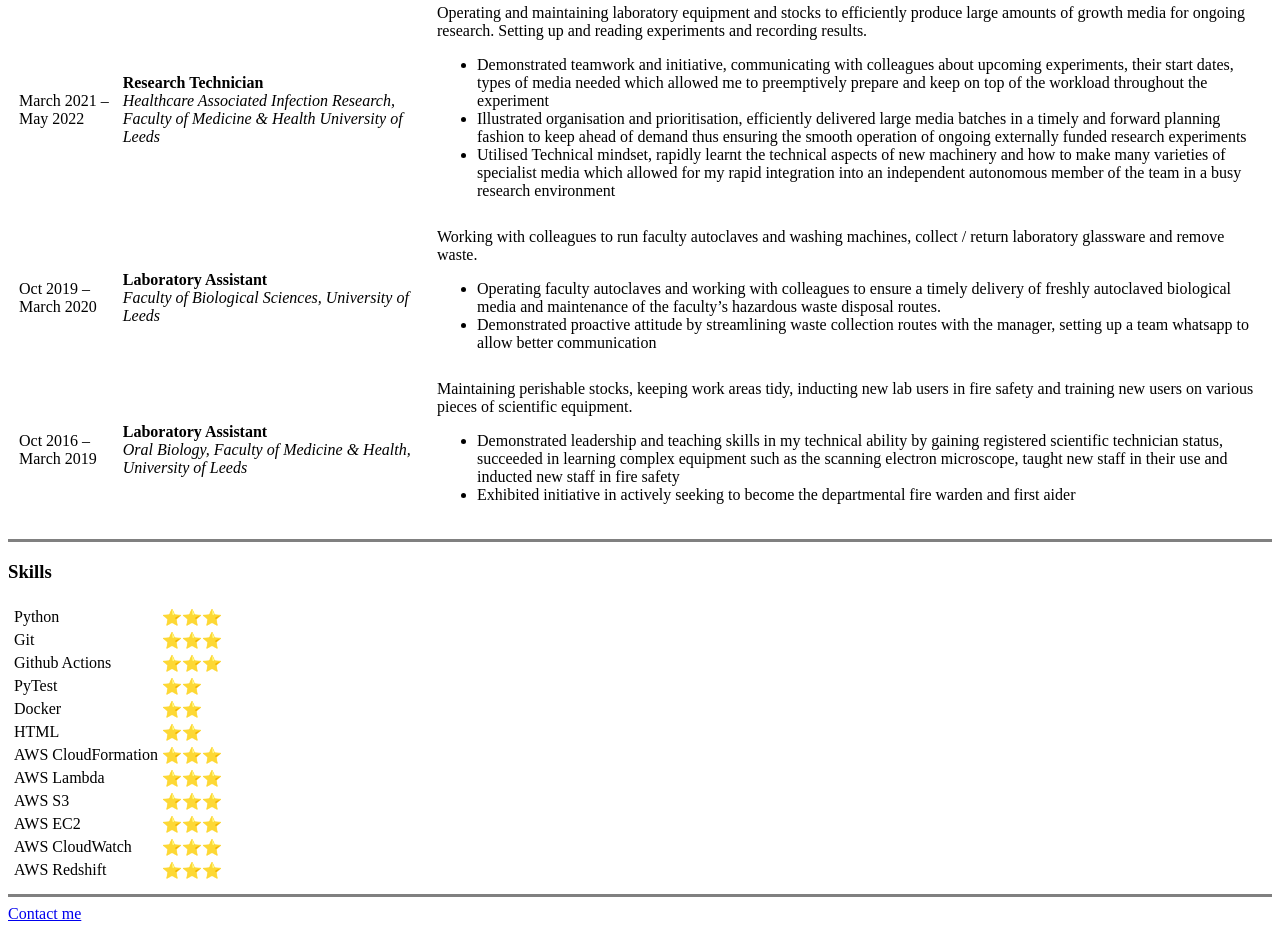
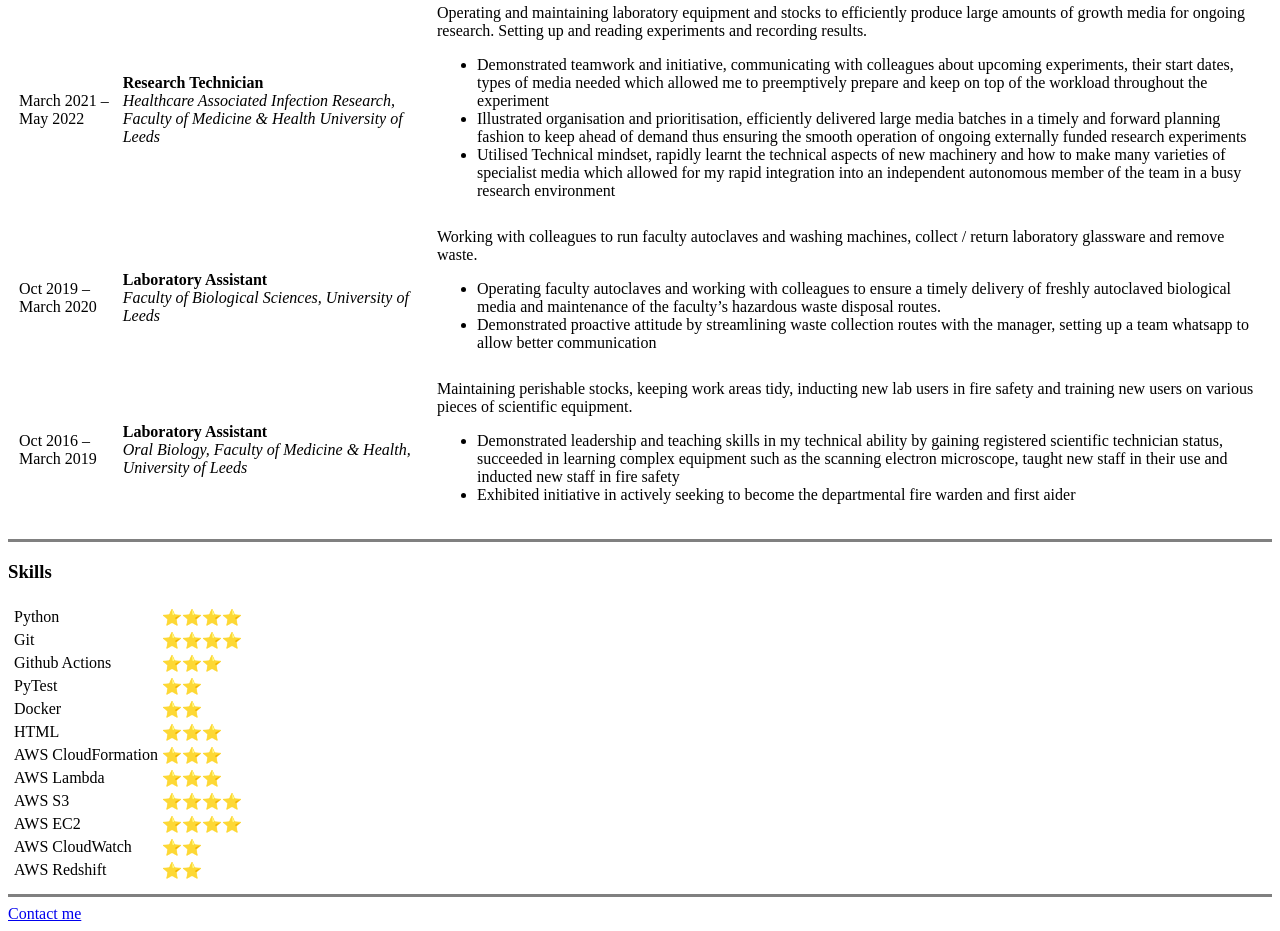
Before and after one commit to matty3191/web-dev-project, a plain HTML site: page index.html in a window 1280 px wide. Shown: the part 1037-1968 px from the top of the page. Drawn offline with Linux system fonts and the light colour scheme.

Commit message:
update stars

```diff
--- a/index.html
+++ b/index.html
@@ -153,11 +153,11 @@
                 <table>
                     <tr>
                         <td>Python</td>
-                        <td>⭐⭐⭐</td>
+                        <td>⭐⭐⭐⭐</td>
                     </tr>
                     <tr>
                         <td>Git</td>
-                        <td>⭐⭐⭐</td>
+                        <td>⭐⭐⭐⭐</td>
                     </tr>
                     <tr>
                         <td>Github Actions</td>
@@ -173,7 +173,7 @@
                     </tr>
                     <tr>
                         <td>HTML</td>
-                        <td>⭐⭐</td>
+                        <td>⭐⭐⭐</td>
                     </tr>
                     <tr>
                         <td>AWS CloudFormation</td>
@@ -185,19 +185,19 @@
                     </tr>
                     <tr>
                         <td>AWS S3</td>
-                        <td>⭐⭐⭐</td>
+                        <td>⭐⭐⭐⭐</td>
                     </tr>
                     <tr>
                         <td>AWS EC2</td>
-                        <td>⭐⭐⭐</td>
+                        <td>⭐⭐⭐⭐</td>
                     </tr>
                     <tr>
                         <td>AWS CloudWatch</td>
-                        <td>⭐⭐⭐</td>
+                        <td>⭐⭐</td>
                     </tr>
                     <tr>
                         <td>AWS Redshift</td>
-                        <td>⭐⭐⭐</td>
+                        <td>⭐⭐</td>
                     </tr>
                 </table>
             </td>
```
